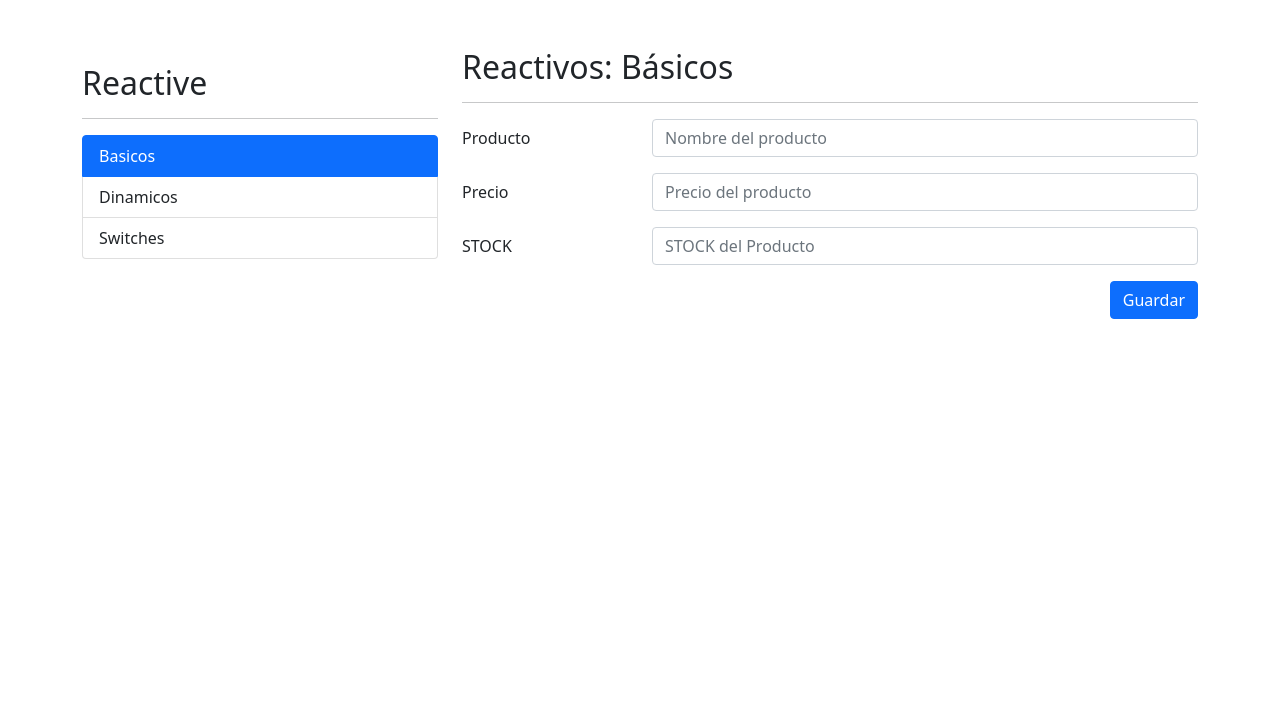
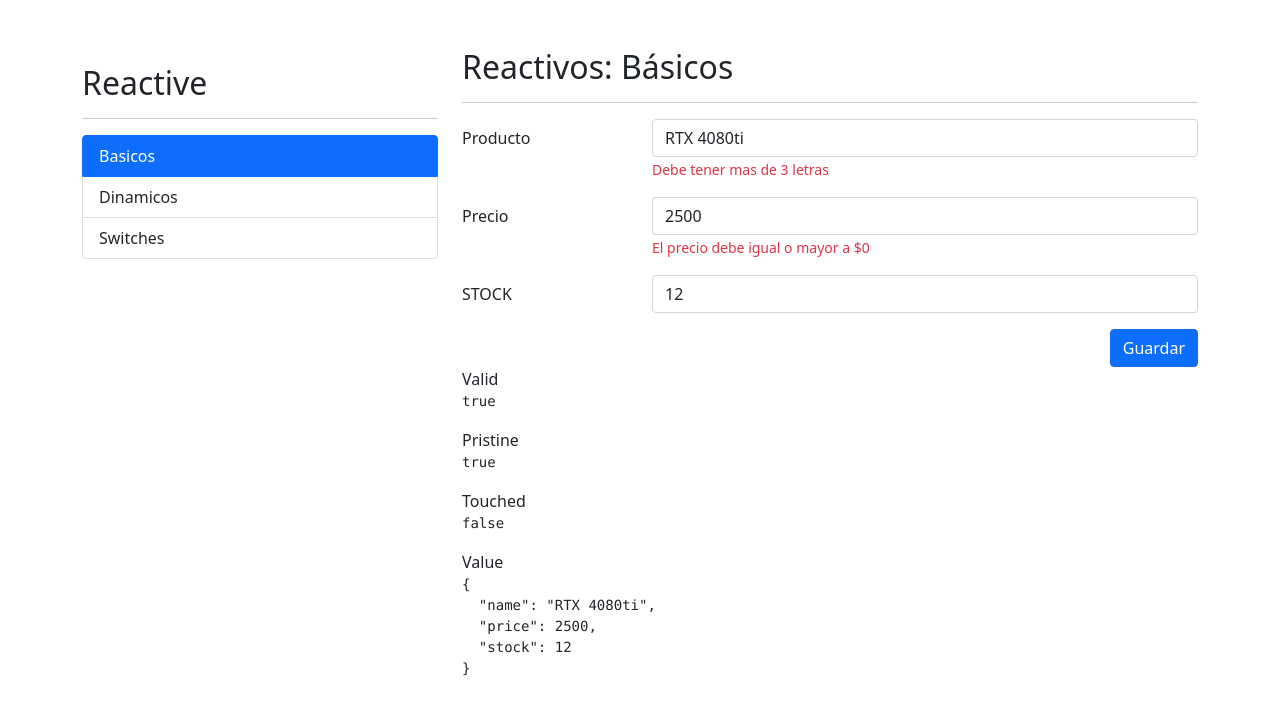
Before and after one commit to juanlavallen/ReactiveForms, an Angular app: page /reactive/basic in a window 1280 px wide. Shown: the top 714 px of the page. Built offline with nearby package versions, Linux system fonts and the light colour scheme.

Commit message:
FormGroup

```diff
--- a/src/app/reactive/basic/basic.component.html
+++ b/src/app/reactive/basic/basic.component.html
@@ -3,21 +3,17 @@
 
 <div class="row">
     <div class="col">
-        <form autocomplete="off">
+        <form [formGroup]="myForm" autocomplete="off">
             <div class="mb-3 row">
                 <label class="col-sm-3 col-form-label">Producto</label>
                 <div class="col-sm-9">
                     <input
                         type="text"
                         class="form-control"
-                        name="product"
+                        formControlName="name"
                         placeholder="Nombre del producto"
-                        required
-                        minlength="3"
                     />
-                    <span
-                        class="form-text text-danger"
-                        *ngIf="">
+                    <span class="form-text text-danger">
                         Debe tener mas de 3 letras
                     </span>
                 </div>
@@ -29,12 +25,10 @@
                     <input
                         type="number"
                         class="form-control"
-                        name="price"
+                        formControlName="price"
                         placeholder="Precio del producto"
                     />
-                    <span
-                        class="form-text text-danger"
-                        *ngIf="">
+                    <span class="form-text text-danger">
                         El precio debe igual o mayor a $0
                     </span>
                 </div>
@@ -46,6 +40,7 @@
                     <input
                         type="number"
                         class="form-control"
+                        formControlName="stock"
                         placeholder="STOCK del Producto"
                     />
                 </div>
@@ -64,7 +59,7 @@
     </div>
 </div>
 
-<!--
+
 <div class="row">
     <div class="col">
         <span>Valid</span>
@@ -78,8 +73,5 @@
 
         <span>Value</span>
         <pre>{{ myForm.value | json }}</pre>
-
-        <span>CustomDirective</span>
-        <pre>{{ myForm.controls.existencias?.errors | json }}</pre>
     </div>
-</div> -->
+</div>
--- a/src/app/reactive/basic/basic.component.ts
+++ b/src/app/reactive/basic/basic.component.ts
@@ -1,4 +1,5 @@
 import { Component, OnInit } from '@angular/core';
+import { FormControl, FormGroup } from '@angular/forms';
 
 @Component({
   selector: 'app-basic',
@@ -8,6 +9,12 @@ import { Component, OnInit } from '@angular/core';
 })
 export class BasicComponent implements OnInit {
 
+  myForm: FormGroup = new FormGroup({
+    name: new FormControl('RTX 4080ti'),
+    price: new FormControl(2500),
+    stock: new FormControl(12)
+  });
+
   constructor() { }
 
   ngOnInit(): void {
--- a/src/app/reactive/reactive.module.ts
+++ b/src/app/reactive/reactive.module.ts
@@ -1,5 +1,6 @@
 import { NgModule } from '@angular/core';
 import { CommonModule } from '@angular/common';
+import { ReactiveFormsModule } from '@angular/forms';
 
 import { ReactiveRoutingModule } from './reactive-routing.module';
 import { BasicComponent } from './basic/basic.component';
@@ -15,6 +16,7 @@ import { SwitchesComponent } from './switches/switches.component';
   ],
   imports: [
     CommonModule,
+    ReactiveFormsModule,
     ReactiveRoutingModule
   ]
 })
```
